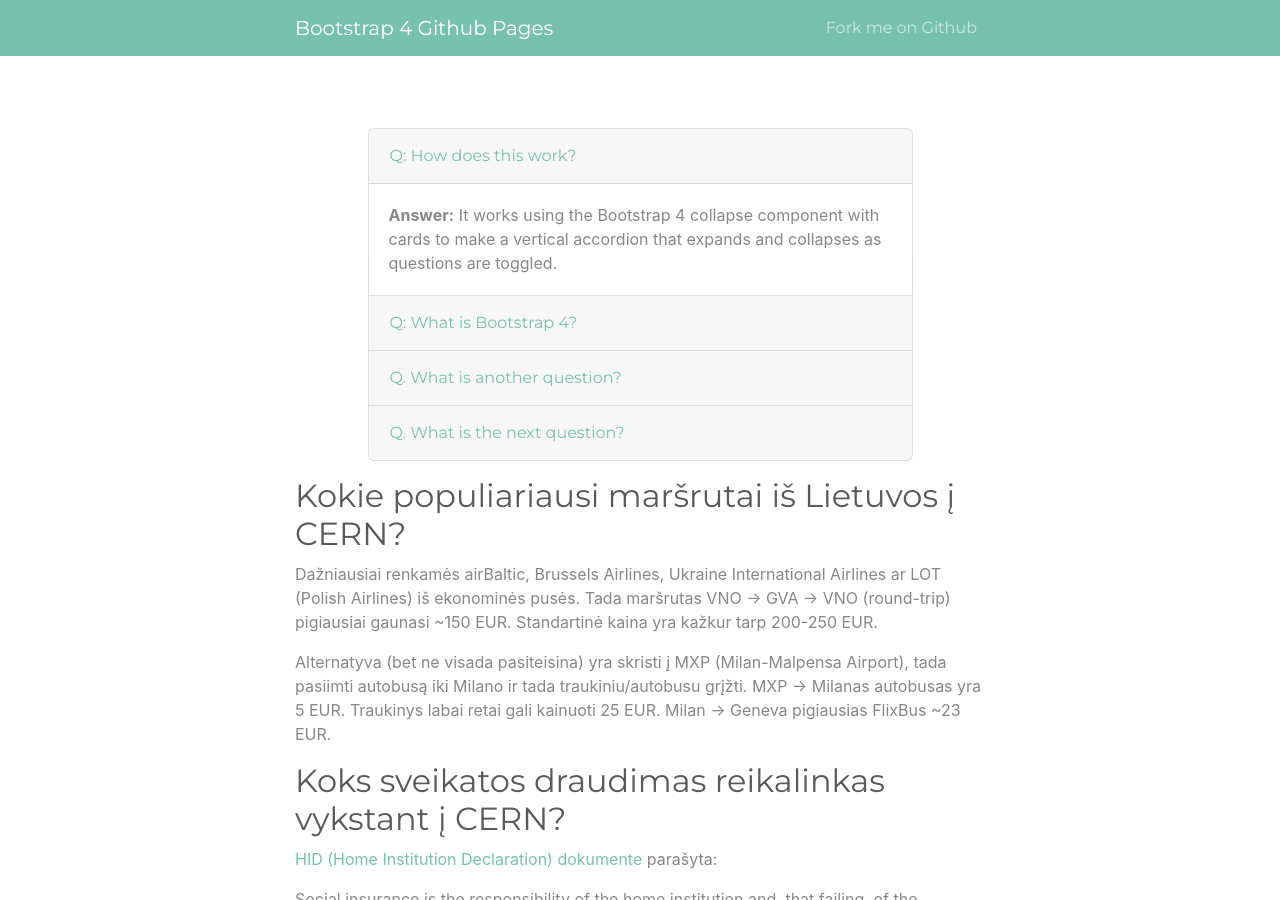
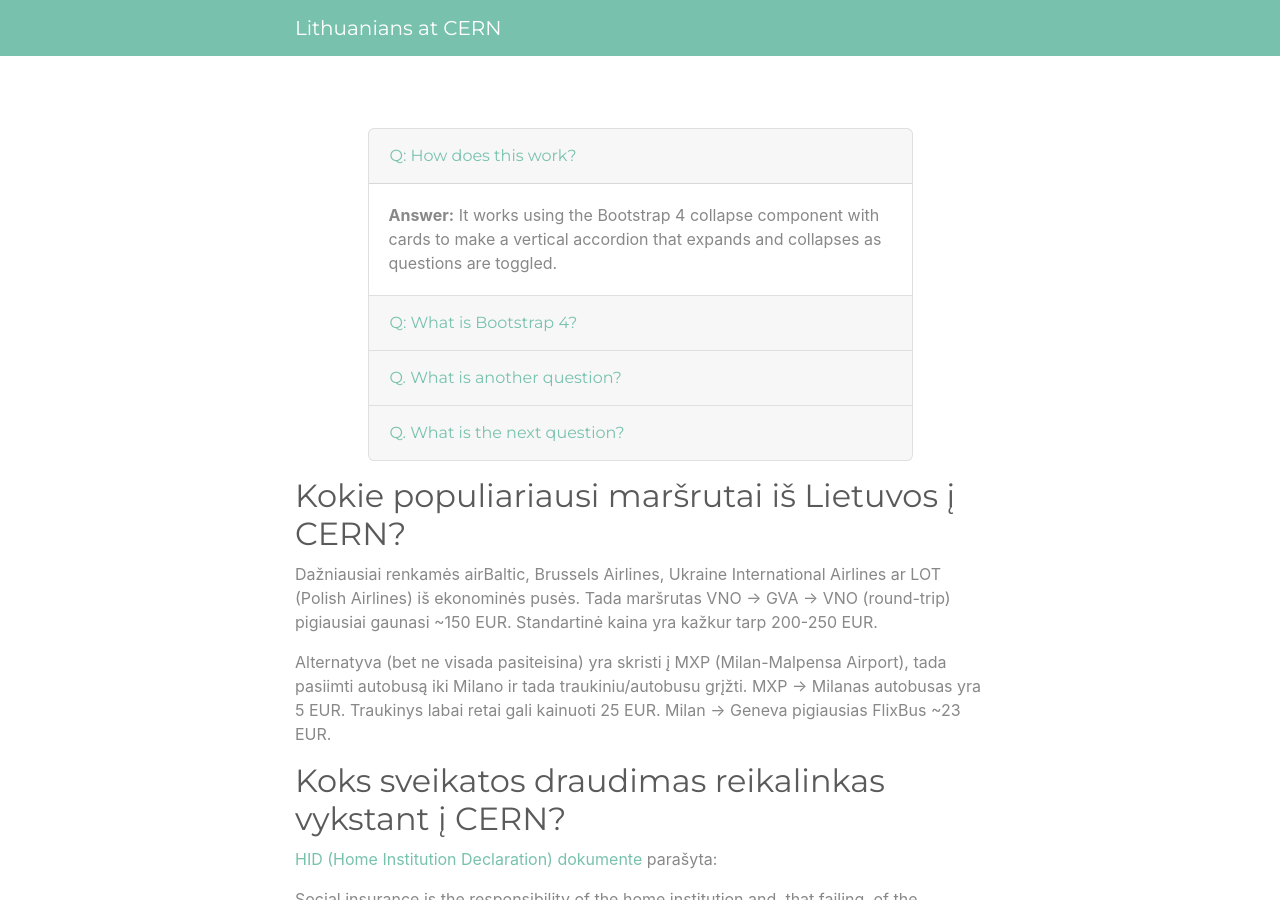
Before and after one commit to GintasS/testing-gintautas.github.io, a Jekyll site: the page built from index.md, in a window 1280 px wide and 900 px high. Built offline with Jekyll 4.4.1, drawn with Linux system fonts in a browser that asks for light colours.

Commit message:
Added Lithuanians at cern.

```diff
--- a/_config.yml
+++ b/_config.yml
@@ -13,7 +13,7 @@
 # you will see them accessed via {{ site.title }}, {{ site.email }}, and so on.
 # You can create any custom variable you would like, and they will be accessible
 # in the templates via {{ site.myvariable }}.
-title: Bootstrap 4 Github Pages
+title: Lithuanians at CERN
 email: ""
 description: >- # this means to ignore newlines until "baseurl:"
   A Bootstrap 4 start up project for Jekyll and Github Pages
--- a/_includes/header.html
+++ b/_includes/header.html
@@ -17,9 +17,6 @@
           </li>
           {%- endif -%}
         {% endfor -%}
-        <li class="nav-item">
-          <a class="nav-link" href="{{ site.github.repository_url }}">Fork me on Github</a>
-        </li>
       </ul>
     </div>
   </div>
```
